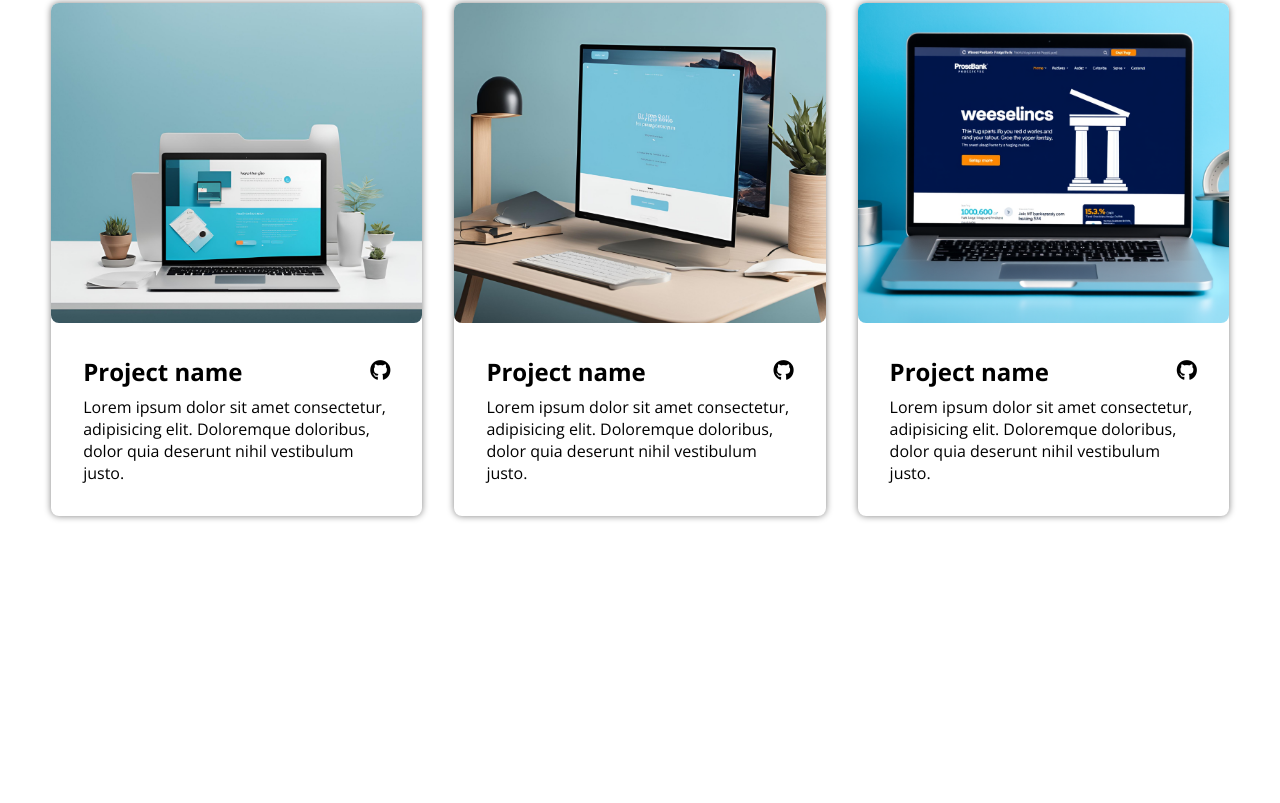
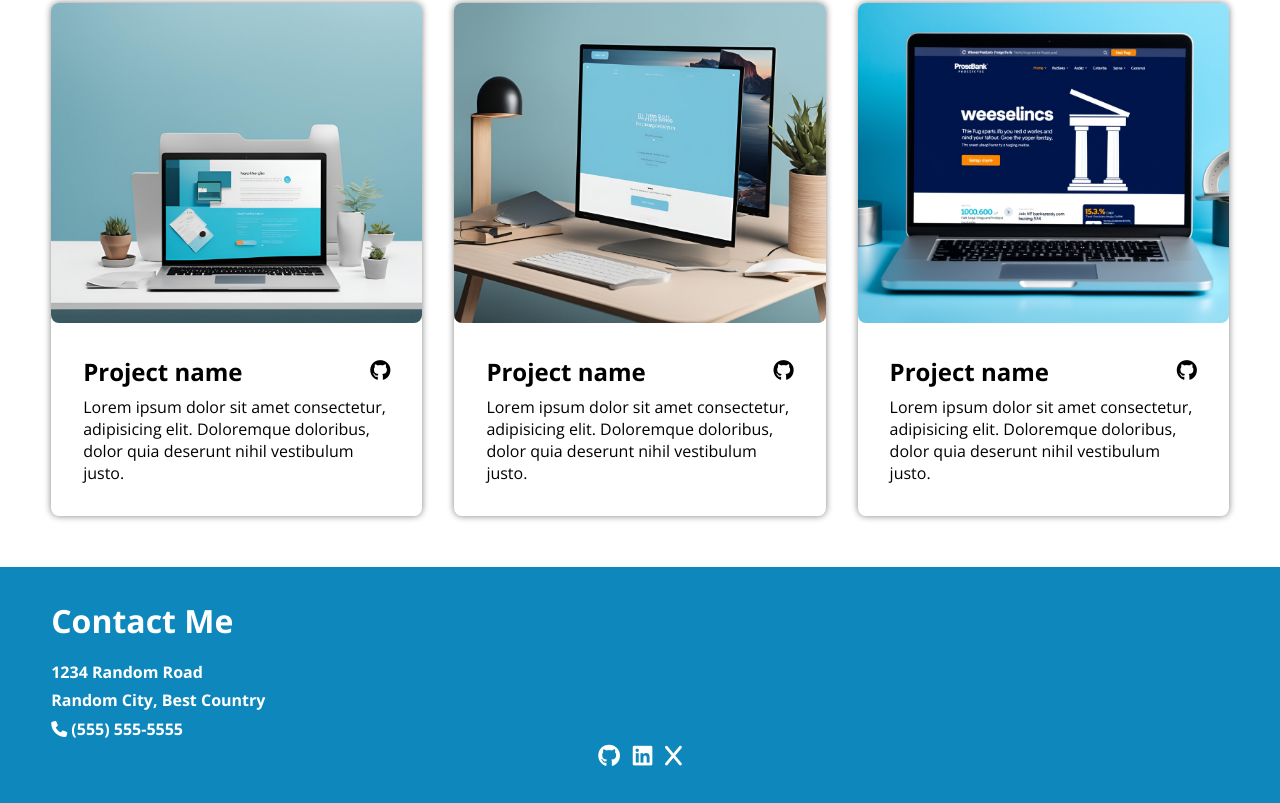
Before and after one commit to NikolozKereselidze/homepage, a website built with webpack: page index.html in a window 1280 px wide. Shown: the part 1160-1963 px from the top of the page. Before the commit the page ends 1727 px from the top, so only its background shows below. Built offline with nearby package versions, Linux system fonts and the light colour scheme.

Commit message:
feat: complete and style footer section

```diff
--- a/index.html
+++ b/index.html
@@ -174,6 +174,33 @@
         </div>
       </div>
     </main>
+
+    <footer>
+      <div class="footer-contact">
+        <div class="footer-heading">
+          <h1>Contact Me</h1>
+        </div>
+        <div class="footer-description">
+          <h4>1234 Random Road</h4>
+          <h4>Random City, Best Country</h4>
+          <h4>
+            <i class="fa-solid fa-phone"></i>
+            (555) 555-5555
+          </h4>
+        </div>
+      </div>
+      <div class="footer-icons">
+        <a href="https://github.com/NikolozKereselidze" target="_blank">
+          <i class="fa-brands fa-github"></i>
+        </a>
+        <a href="https://github.com/NikolozKereselidze" target="_blank">
+          <i class="fa-brands fa-linkedin"></i>
+        </a>
+        <a href="https://github.com/NikolozKereselidze" target="_blank">
+          <i class="fa-brands fa-x"></i>
+        </a>
+      </div>
+    </footer>
   </body>
   <script src="script.js"></script>
 </html>
--- a/styles.css
+++ b/styles.css
@@ -69,17 +69,24 @@ header::before {
 }
 
 .about-icons a {
-  font-size: 1.2rem;
+  font-size: 1.4rem;
   color: #000;
 }
 
 i {
-  transition: transform 0.3s, color 0.3s;
+  transition: transform 0.2s;
   cursor: pointer;
 }
 
 i:hover {
   transform: scale(1.2);
+}
+
+header i {
+  transition: transform 0.3s, color 0.3s;
+}
+
+header i:hover {
   color: rgb(14, 136, 188);
 }
 
@@ -136,3 +143,34 @@ main {
   font-size: 1.3rem;
   color: #000;
 }
+
+/* Footer section */
+footer {
+  padding: 2rem 3.2rem;
+
+  background-color: rgb(14, 136, 188);
+  color: #fff;
+}
+
+.footer-contact {
+  display: flex;
+  flex-direction: column;
+  gap: 1.2rem;
+}
+
+.footer-description {
+  display: flex;
+  flex-direction: column;
+  gap: 0.4rem;
+}
+
+.footer-icons {
+  display: flex;
+  justify-content: center;
+  gap: 0.8rem;
+  font-size: 1.4rem;
+}
+
+.footer-icons a {
+  color: #fff;
+}
```
Also changed, not shown: 1 other file.
